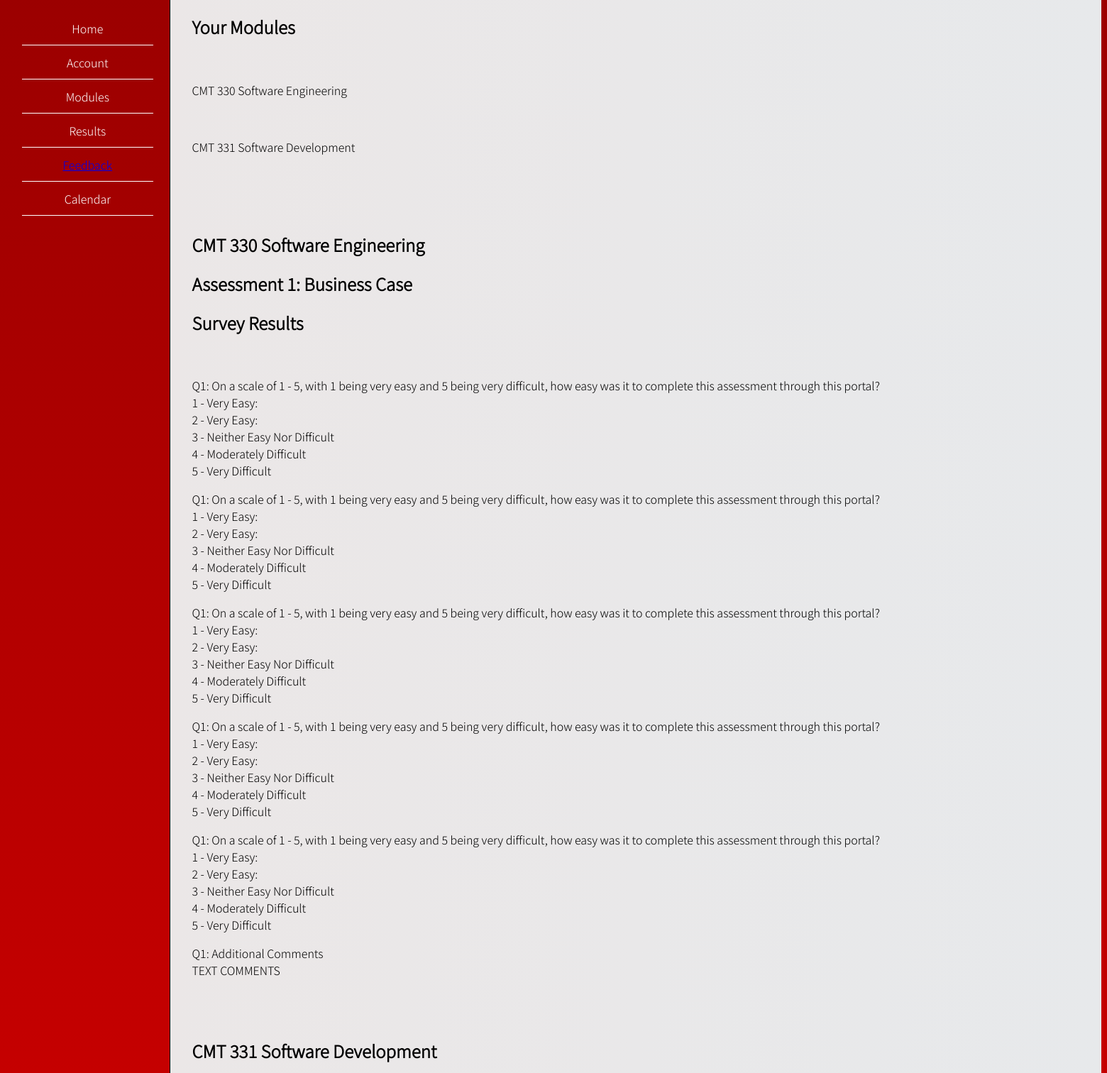
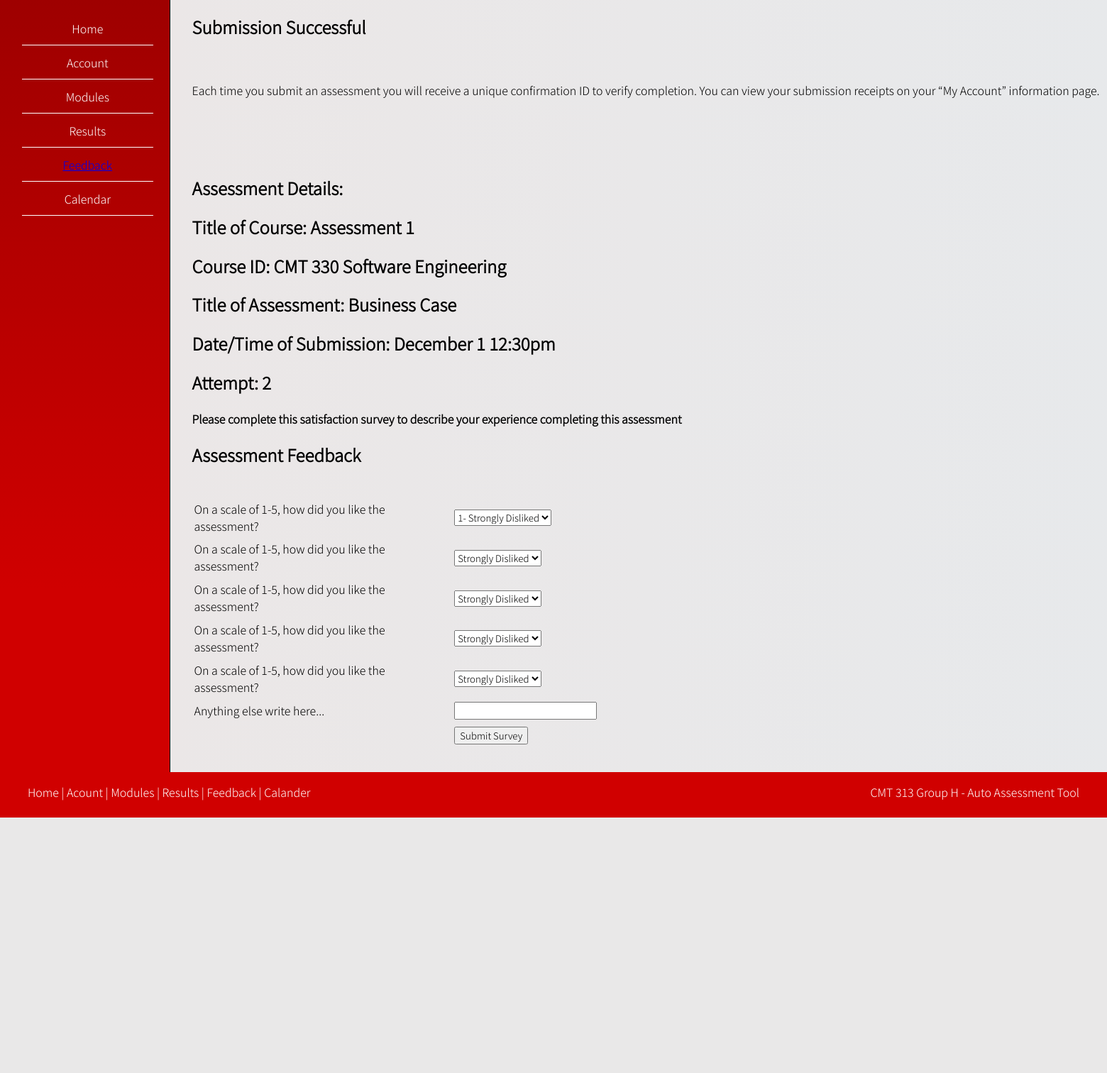
Before and after one commit to emmekay/Automated-Assessment-Tool---Group, a Flask app: page /survey in a window 1560 px wide. Shown: the part 88-1600 px from the top of the page at 71% size. After the commit the page ends 1240 px from the top, so only its background shows below. Run offline with Flask 2, Linux system fonts and the light colour scheme; the visitor is signed in with stand-in values (Sample User, id 1); data comes from the database, SQL or seed files in the repository.

Commit message:
Edited survey form and database

```diff
--- a/AssessmentApp/__init__.py
+++ b/AssessmentApp/__init__.py
@@ -21,7 +21,7 @@ login_manager.login_view = 'login'
 #     return user.query.get(int(user_id))
 
 
-class Choice(db.Model):
+"""class Choice(db.Model):
     id = db.Column(db.Integer, primary_key=True)
     user_id = db.Column(db.Integer, db.ForeignKey('user.id'))
     assessment_id = db.Column(db.Integer, db.ForeignKey('assessment_details.id'))
@@ -33,7 +33,7 @@ class Choice(db.Model):
     #question_6 = db.Column(db.Text, nullable=False)
 
 if __name__ == '__main__':
-    app.run(debug=True)
+    app.run(debug=True)"""
 
 
 from AssessmentApp import routes
--- a/AssessmentApp/forms.py
+++ b/AssessmentApp/forms.py
@@ -1,7 +1,7 @@
 from flask_wtf import FlaskForm
 from wtforms import StringField, PasswordField, SubmitField, Form, SelectField, BooleanField
 from wtforms.validators import DataRequired, Email, Length, EqualTo, ValidationError, InputRequired, Regexp
-from AssessmentApp.models import user
+from AssessmentApp.models import *
 
 class RegistrationForm(FlaskForm):
     username = StringField('Username', validators=[DataRequired(), Length(min=3, max=15)])
@@ -28,7 +28,7 @@ class LoginForm(FlaskForm):
     password = PasswordField('Password', validators=[DataRequired()])
     submit = SubmitField('Login')
 
-
+"""
 class Survey(FlaskForm):
     question_1 = StringField('On a scale of 1-5, with 1 being very easy and 5 being very difficult, how easy would you rate this assessment?', validators=[
         DataRequired(), Length(min=1, max=1)])
@@ -38,7 +38,11 @@ class Survey(FlaskForm):
         DataRequired(), Length(min=1, max=1)])
     question_4 = StringField('On a scale of 1-5, with 1 being very easy and 5 being very difficult, how easy would you rate this assessment?', validators=[
         DataRequired(), Length(min=1, max=1)])
-    submit = SubmitField('Submit')
+    question_5 = StringField('On a scale of 1-5, with 1 being very easy and 5 being very difficult, how easy would you rate this assessment?', validators=[
+        DataRequired(), Length(min=1, max=1)])
+    question_6 = StringField('On a scale of 1-5, with 1 being very easy and 5 being very difficult, how easy would you rate this assessment?', validators=[
+        DataRequired(), Length(min=0, max=2000)])
+    submit = SubmitField('Submit')"""
 
 """class CommentForm(FlaskForm):
     comment = StringField('Comment', validators=[InputRequired()])
--- a/AssessmentApp/models.py
+++ b/AssessmentApp/models.py
@@ -97,13 +97,13 @@ class question(db.Model):
 
 class survey(db.Model):
     id = db.Column(db.Integer, primary_key=True)
-    user_id = db.Column(db.Integer, db.ForeignKey('user.id'))
-    assessment_id = db.Column(db.Integer, db.ForeignKey('assessment_details.id'))
-    question_1 = db.Column(db.Integer, nullable = False)
-    question_2 = db.Column(db.Integer, nullable = False)
-    question_3 = db.Column(db.Integer, nullable = False)
-    question_4 = db.Column(db.Integer, nullable = False)
-    question_5 = db.Column(db.Integer, nullable = False)
+    #user_id = db.Column(db.Integer, db.ForeignKey('user.id'))
+    #assessment_id = db.Column(db.Integer, db.ForeignKey('assessment_details.id'))
+    question_1 = db.Column(db.Text, nullable = False)
+    question_2 = db.Column(db.Text, nullable = False)
+    question_3 = db.Column(db.Text, nullable = False)
+    question_4 = db.Column(db.Text, nullable = False)
+    question_5 = db.Column(db.Text, nullable = False)
     question_6 = db.Column(db.Text, nullable = True)
 
 @login_manager.user_loader
--- a/AssessmentApp/routes_EK.py
+++ b/AssessmentApp/routes_EK.py
@@ -1,9 +1,10 @@
 from flask import Flask, render_template, request, redirect, url_for, flash
 from flask_sqlalchemy import SQLAlchemy
+from flask_wtf import FlaskForm
 #from datetime import datetime
 
-from AssessmentApp import app
-from AssessmentApp.models import *
+from AssessmentApp import app, db
+from AssessmentApp.models import survey
 from AssessmentApp.forms import *
 
 
@@ -15,17 +16,28 @@ from AssessmentApp.forms import *
 
 @app.route("/survey", methods=['GET', 'POST'])
 def survey():
-    form = Survey()
-    if form.validate_on_submit():
-        user = Survey(user_id=user.id, assessment_id=form.assessment_id.data,
-                      question_1=form.question_1.data, question_2=form.question_1.data, question_3=form.question_1.data, question_4=form.question_1.data)
-        db.session.add(user)
+    #form = Survey()
+    #if form.validate_on_submit():
+    if request.method == "POST":
+        question_1 = request.form['question_1']
+        question_2 = request.form['question_2']
+        question_3 = request.form['question_3']
+        question_4 = request.form['question_4']
+        question_5 = request.form['question_5']
+        question_6 = request.form['question_6']
+
+        survey1 = survey(question_1=question_1, question_2=question_2, question_3=question_3,
+                         question_4=question_4, question_5=question_5, question_6=question_6)
+
+        """survey1 = survey(question_1=form.question_1.data, question_2=form.question_2.data, question_3=form.question_3.data, question_4=form.question_4.data, question_5=form.question_5.data, question_6=form.question_6.data)"""
+        #db.session.add(survey1)
+        db.session.add(survey1)
         db.session.commit()
-        flash('Survey Submitted')
-        return redirect(url_for('index.html'))
-    return render_template('surveyresults.html', title='Survey', form=form)
-
-
+        #flash('Survey Submitted')
+        return redirect(url_for('/'))
+    #surveys = Survey.query.filter(Survey)
+    return render_template('survey.html', title='Survey')#, form=form)
+#user_id=form.user_id.data, assessment_id=form.assessment_id.data,
 
 @app.route("/staffaccount")  # EK
 def staffaccount():
@@ -37,6 +49,6 @@ def studentaccount():
     return render_template('studentaccount.html', title='My Account')
 
 
-"""@app.route("/surveyresults")  # EK
+@app.route("/surveyresults")  # EK
 def surveyresults():
-    return render_template('surveyresults.html', title='Feedback Summary')"""
+    return render_template('surveyresults.html', title='Feedback Summary')
--- a/AssessmentApp/static/style/mainStyle.css
+++ b/AssessmentApp/static/style/mainStyle.css
@@ -134,3 +134,11 @@ footer {
   /* background-color: white; */
 
 }
+
+
+.surveyform td{
+  padding-right:  2%;
+  padding-bottom: 1%;
+
+}
+/* Survey form box */
--- a/AssessmentApp/templates/survey.html
+++ b/AssessmentApp/templates/survey.html
@@ -34,21 +34,125 @@
 
 <div class="">
 
-    <h2>Assessment Survey</h2>
+    <div class="">
 
-    <form method="POST" action="">
+        <h2 id="title">Assessment Feedback</h2> <br>
+
+        <form class="surveyform" action="{{url_for('survey')}}" method="post">
+
+            <table>
+
+                <tr>
+                    <td><label for="question_1">On a scale of 1-5, how did you like the assessment?</label></td>
+                    <td>
+
+                        <select class="textInput" name="question_1" id="">
+                            <option value="1">1- Strongly Disliked</option>
+                            <option value="2">2- Disliked</option>
+                            <option value="3">3- Neutral</option>
+                            <option value="4">4- Liked</option>
+                            <option value="5">5- Strongly Liked</option>
+                        </select>
+
+                    </td>
+                </tr>
+
+                <tr>
+                    <td><label for="question_2">On a scale of 1-5, how did you like the assessment?</label></td>
+                    <td>
+
+                        <select class="textInput" name="question_2" id="">
+                            <option value="1">Strongly Disliked</option>
+                            <option value="2">Disliked</option>
+                            <option value="3">Neutral</option>
+                            <option value="4">Liked</option>
+                            <option value="5">Strongly Liked</option>
+                        </select>
+
+                    </td>
+                </tr>
+
+                <tr>
+                    <td><label for="question_3">On a scale of 1-5, how did you like the assessment?</label></td>
+                    <td>
+
+                        <select class="textInput" name="question_3" id="">
+                            <option value="1">Strongly Disliked</option>
+                            <option value="2">Disliked</option>
+                            <option value="3">Neutral</option>
+                            <option value="4">Liked</option>
+                            <option value="5">Strongly Liked</option>
+                        </select>
+
+                    </td>
+                </tr>
+
+                <tr>
+                    <td><label for="question_4">On a scale of 1-5, how did you like the assessment?</label></td>
+                    <td>
+
+                        <select class="textInput" name="question_4" id="">
+                            <option value="1">Strongly Disliked</option>
+                            <option value="2">Disliked</option>
+                            <option value="3">Neutral</option>
+                            <option value="4">Liked</option>
+                            <option value="5">Strongly Liked</option>
+                        </select>
+
+                    </td>
+                </tr>
+
+                <tr>
+                    <td><label for="question_5">On a scale of 1-5, how did you like the assessment?</label></td>
+                    <td>
+
+                        <select class="textInput" name="question_5" id="">
+                            <option value="1">Strongly Disliked</option>
+                            <option value="2">Disliked</option>
+                            <option value="3">Neutral</option>
+                            <option value="4">Liked</option>
+                            <option value="5">Strongly Liked</option>
+                        </select>
+
+                    </td>
+                </tr>
+
+
+                <tr>
+                    <td><label for="question_6">Anything else write here...</label></td>
+                    <td><input class="textInput" type="text" name="question_6" value=""></td>
+                </tr>
+
+                <tr>
+                    <td></td>
+                    <td> <input id="saveButton" type="submit" name="" value="Submit Survey"></td>
+                </tr>
+
+            </table>
+
+
+
+        </form>
+
+
+
+
+    </div>
+
+</body>
+{% endblock %}
+
+   <!-- <h2>Assessment Survey</h2>-->
+
+   <!-- <form method="POST" action="">
         {{ form.csrf_token }} <br>
-        <img src="{{ url_for('static', filename='img/members.jpg') }}">
-        <h1>Sign up below to access member's privileges!</h1>
-        {{ form.username.label }} {{ form.username(placeholder="Choose a Username") }}
-        <!-- Ref # 4 - Placeholder info for all placeholder links in this section --> <br> <br>
         {{ form.question_1.label }} {{ form.question_1 }} <br> <br>
         {{ form.question_2.label }} {{ form.question_2 }} <br> <br>
         {{ form.question_3.label }} {{ form.question_3 }} <br> <br>
         {{ form.question_4.label }} {{ form.question_4 }} <br> <br>
         {{ form.question_5.label }} {{ form.question_5 }} <br> <br>
         {{ form.question_6.label }} {{ form.question_6 }} <br> <br>
-        <input type="submit" value="Register">
+        <input type="submit" value="Submit">-->
 
 
     <!--<form class="survey" action="index.html" method="post">
@@ -120,10 +224,3 @@
             </tr>
 
         </table>-->
-
-
-
-    </form>
-
-</body>
-{% endblock %}
--- a/AssessmentApp/templates/surveyresults.html
+++ b/AssessmentApp/templates/surveyresults.html
@@ -7,9 +7,9 @@
 
 {% block body %}
 
-<div class="">
+<!--<div class="">
 
-    <h2>Your Modules</h2> <br><!-- Add link to Module details page with each module title page here-->
+    <h2>Your Modules</h2> <br>--><!-- Add link to Module details page with each module title page here-->
     <p>CMT 330 Software Engineering</p><br>
     <p>CMT 331 Software Development</p><br>
 
@@ -149,7 +149,7 @@
     <p> Q1: Additional Comments <br>
         TEXT COMMENTS
         <!-- Insert Link for Text Comments here -->
-    </p>
+    </p>-->
 
 
 </div>
--- a/AssessmentApp/views.py
+++ b/AssessmentApp/views.py
@@ -1,4 +1,4 @@
-from flask_admin.contrib.sqla import ModelView
+"""from flask_admin.contrib.sqla import ModelView
 import flask_login as login
 from AssessmentApp.models import user
 class AdminView(ModelView):
@@ -7,4 +7,4 @@ class AdminView(ModelView):
         if login.current_user.get_id():
             user =User.query.get(login.current_user.get_id())
             return user.is_admin
-    return False
+    return False"""
```
Also changed, not shown: AssessmentApp/templates/studentaccount.html (+27 -21 lines), 1 other file.
